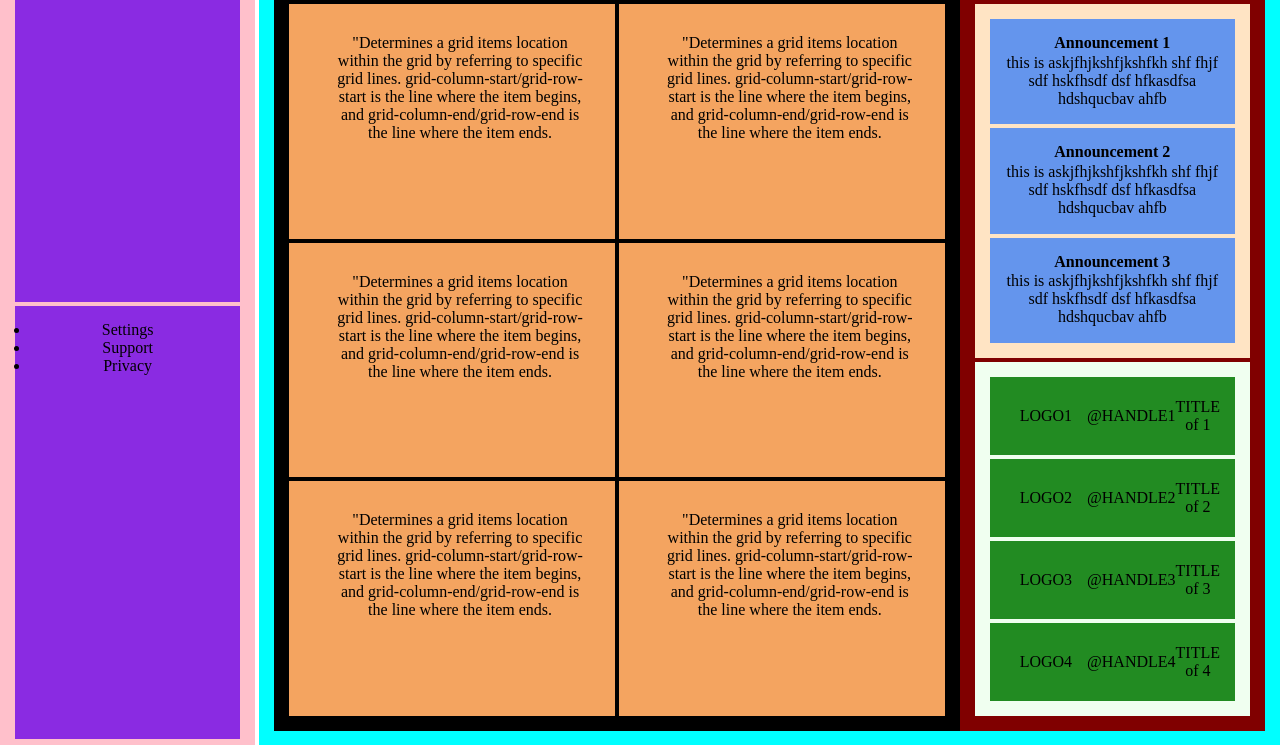
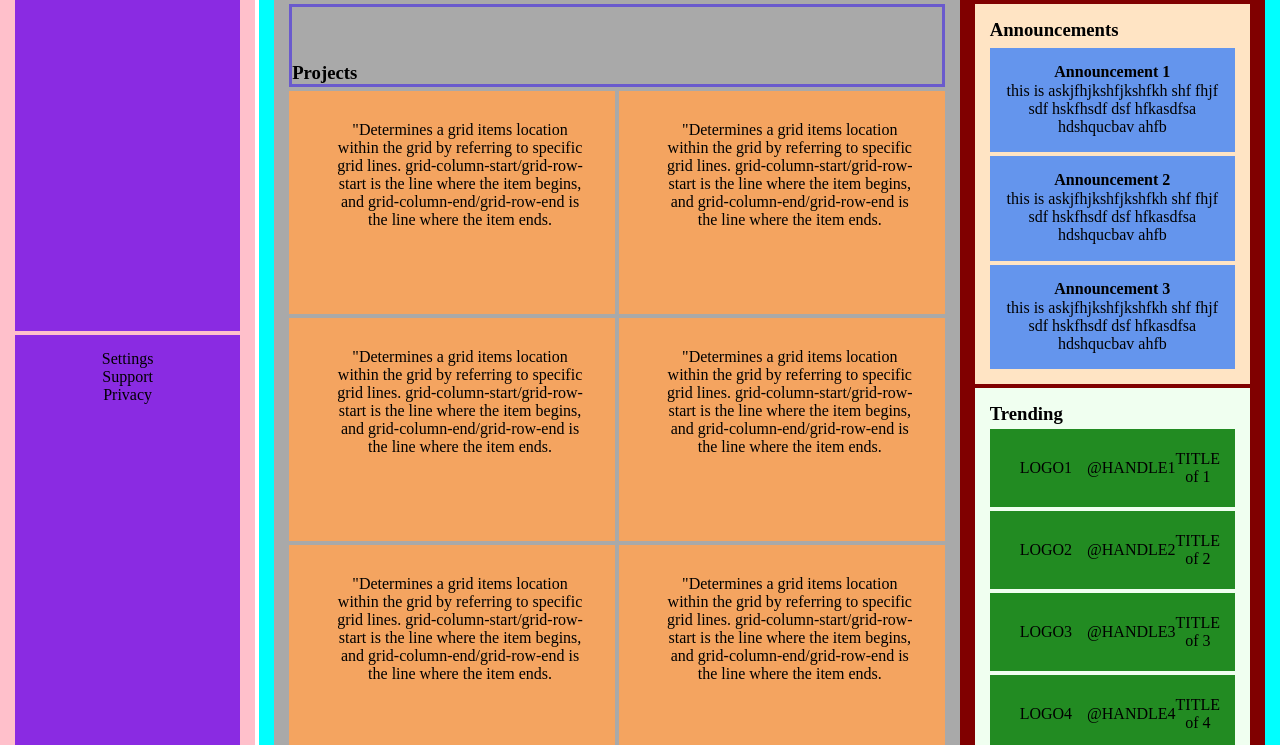
Before and after one commit to skyhunter11/dashboard, a plain HTML site: page index.html in a window 1280 px wide. Shown: the part 246-991 px from the top of the page. Drawn offline with Linux system fonts and the light colour scheme.

Commit message:
Add and place section headers

```diff
--- a/index.html
+++ b/index.html
@@ -52,6 +52,7 @@
         </div>
         <div class="main">
             <div class="project_container">
+                <h3 class="project_container_header">Projects</h3>
                 <div class="project_item">
                     <div class="color-block"></div>
                     <div class="text-block">"Determines a grid items location within the grid by referring to specific grid lines. grid-column-start/grid-row-start is the line where the item begins, and grid-column-end/grid-row-end is the line where the item ends.</div>
@@ -79,6 +80,7 @@
             </div>
             <div class="news_container">
                 <div class="announcement_container">
+                    <h3 class="announcement_container_header">Announcements</h3>
                     <div class="announcement_item">
                         <h4>Announcement 1</h4>
                         <p>this is askjfhjkshfjkshfkh  shf fhjf sdf hskfhsdf dsf hfkasdfsa hdshqucbav ahfb</p>
@@ -93,6 +95,7 @@
                     </div>
                 </div>
                 <div class="trending_container">
+                    <h3 class="trending_container_header">Trending</h3>
                     <div class="trending_item">
                         <div>LOGO1</div>
                         <p>@HANDLE1</p>
--- a/style.css
+++ b/style.css
@@ -1,6 +1,7 @@
 * {
     margin: 0;
     padding: 0;
+    box-sizing: border-box;
 }
 
 .container {
@@ -104,7 +105,27 @@ button {
     grid-template-columns: 1fr 1fr;
     gap: 4px;
 
-    background-color: black;
+    background-color: darkgray;
+}
+
+.project_container_header {
+    grid-column: 1 / 3;
+    display: grid;
+
+    justify-content: start;
+    align-items: end;
+
+    border: solid slateblue;
+}
+
+.announcement_container_header {
+    display: grid;
+    justify-items: start;
+    }
+
+.trending_container_header {
+    display: grid;
+    justify-items: start;
 }
 
 .project_item {
@@ -152,3 +173,7 @@ button {
 
     background-color: forestgreen;
 }
+
+ul {
+    list-style-type: none;
+}
```
